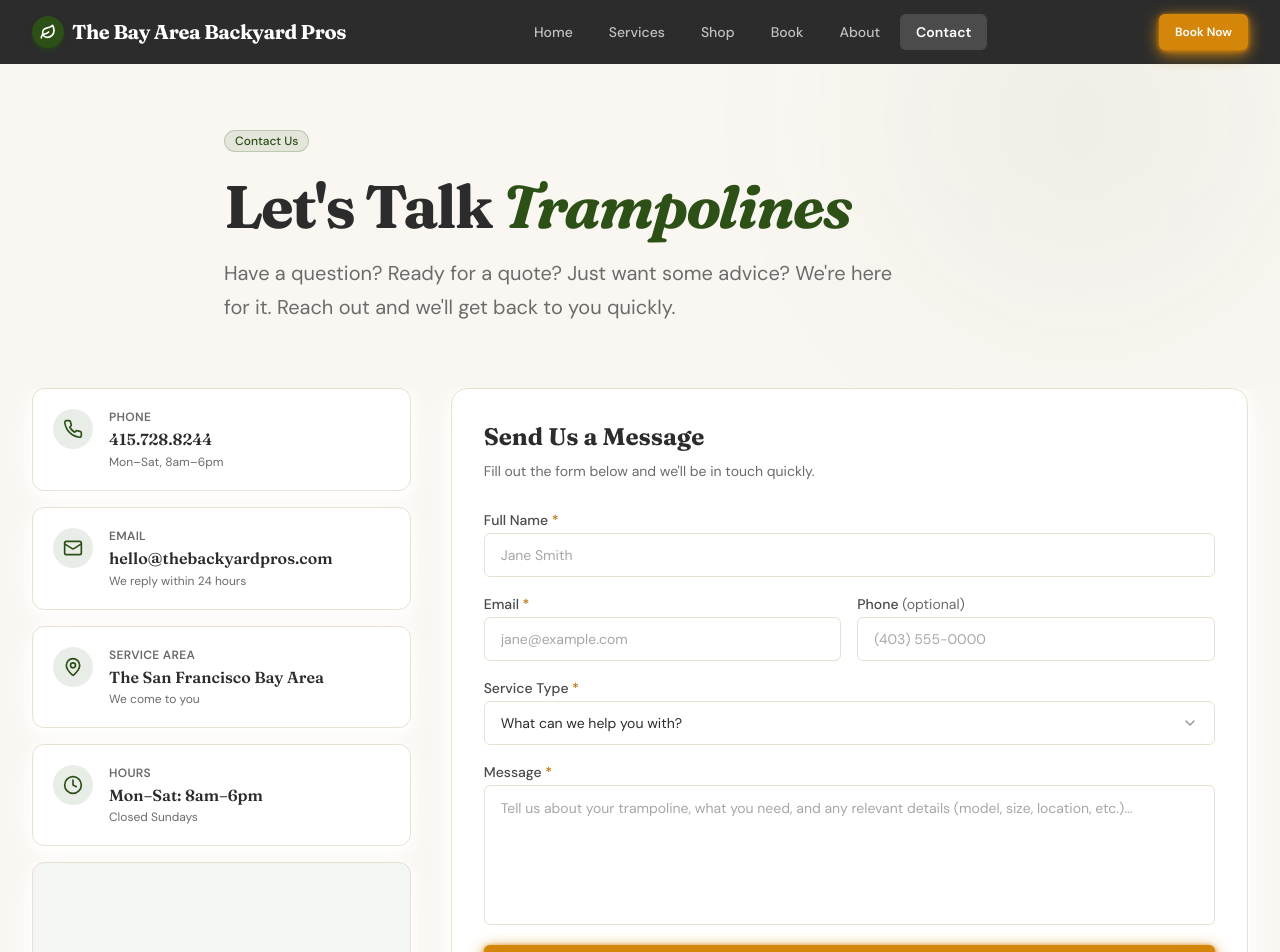
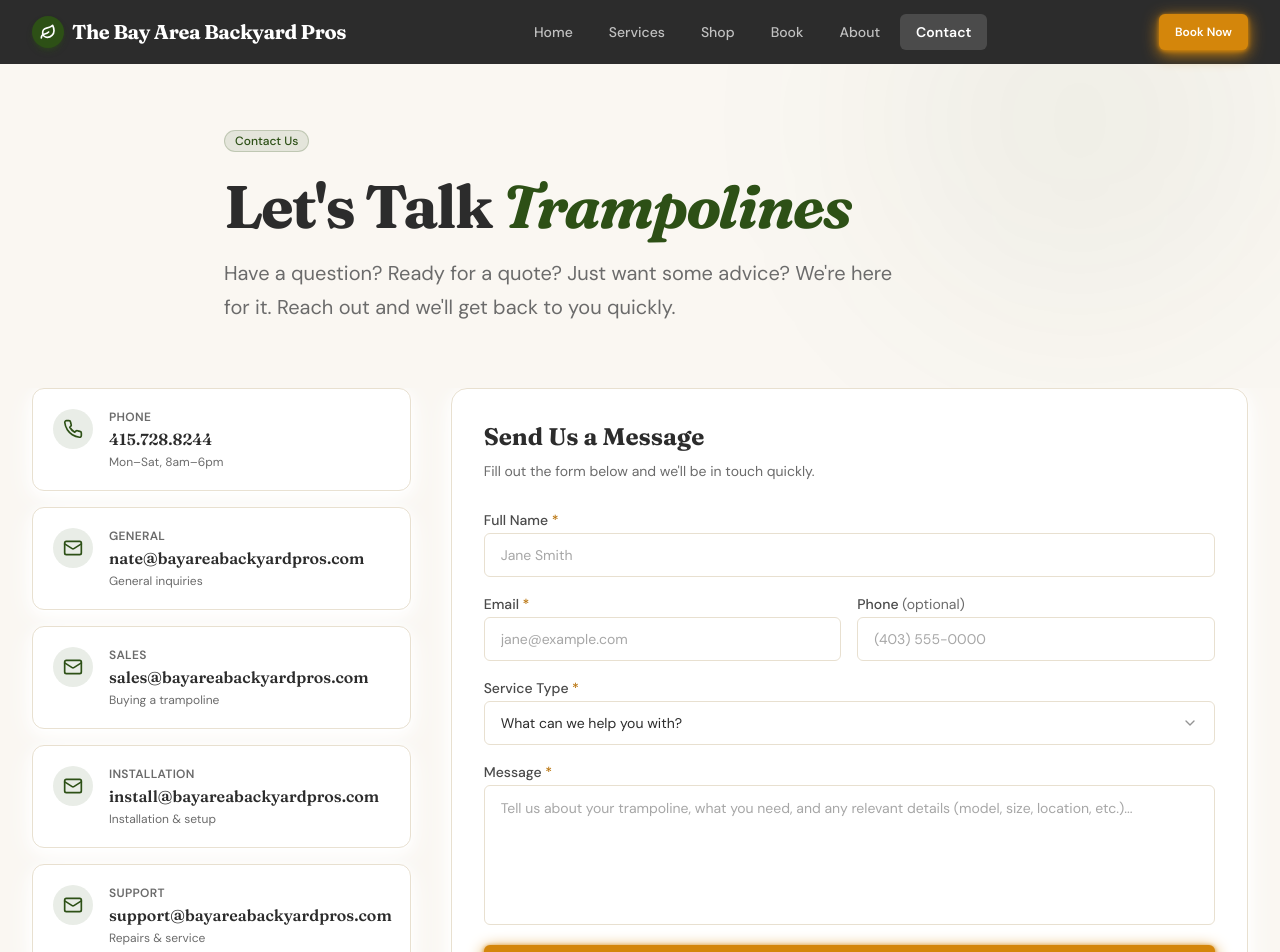
Before and after one commit to riomac12345/backyard-pros, a Next.js app: page /contact in a window 1280 px wide. Shown: the top 952 px of the page. Built offline with nearby package versions, Linux system fonts and the light colour scheme.

Commit message:
Add department email addresses to contact page

```diff
--- a/app/contact/page.tsx
+++ b/app/contact/page.tsx
@@ -19,10 +19,31 @@ const contactInfo = [
   },
   {
     icon: Mail,
-    label: "Email",
-    value: "hello@thebackyardpros.com",
-    href: "mailto:hello@thebackyardpros.com",
-    description: "We reply within 24 hours",
+    label: "General",
+    value: "nate@bayareabackyardpros.com",
+    href: "mailto:nate@bayareabackyardpros.com",
+    description: "General inquiries",
+  },
+  {
+    icon: Mail,
+    label: "Sales",
+    value: "sales@bayareabackyardpros.com",
+    href: "mailto:sales@bayareabackyardpros.com",
+    description: "Buying a trampoline",
+  },
+  {
+    icon: Mail,
+    label: "Installation",
+    value: "install@bayareabackyardpros.com",
+    href: "mailto:install@bayareabackyardpros.com",
+    description: "Installation & setup",
+  },
+  {
+    icon: Mail,
+    label: "Support",
+    value: "support@bayareabackyardpros.com",
+    href: "mailto:support@bayareabackyardpros.com",
+    description: "Repairs & service",
   },
   {
     icon: MapPin,
```
